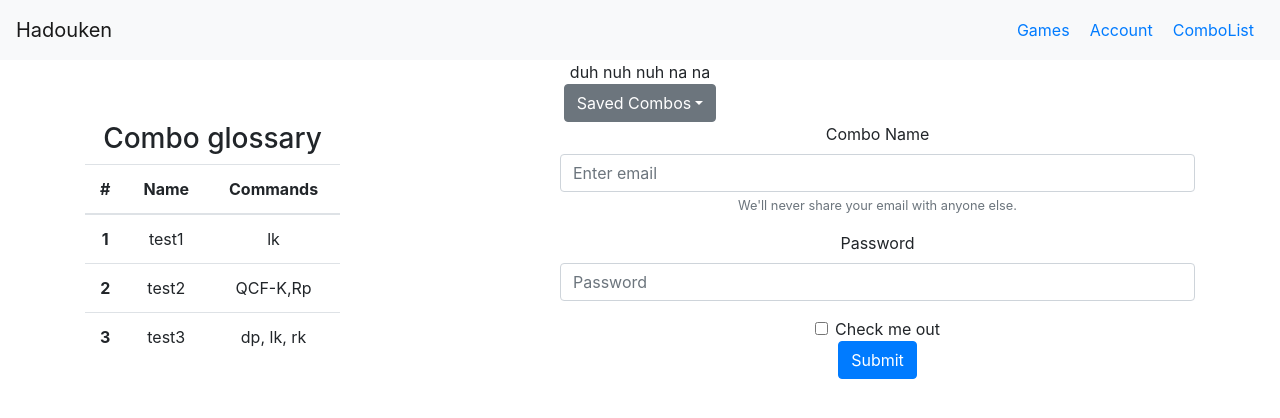
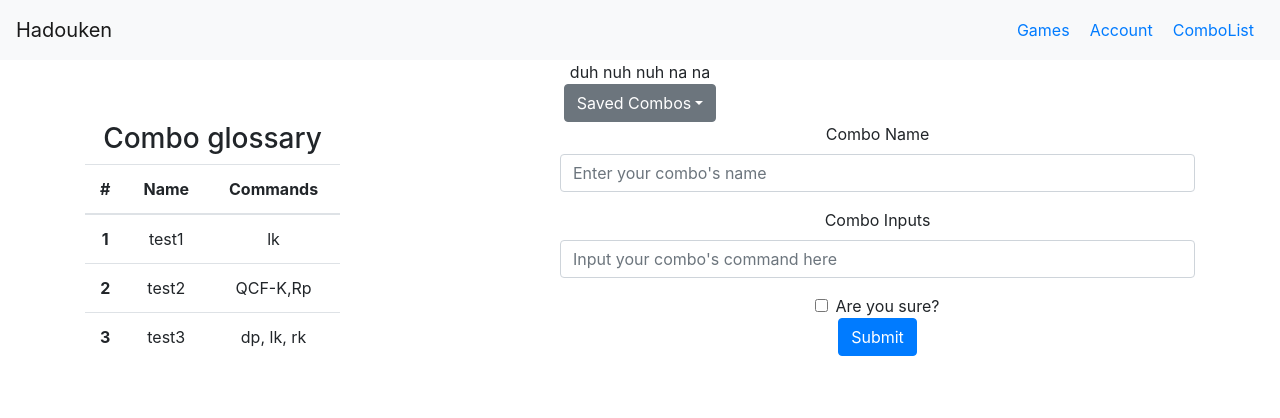
Before and after one commit to drivelikejehu/Hadouken, a React (Create React App) app in the folder client/: page /SF2guile in a window 1280 px wide. Shown: the top 418 px of the page. Built offline with nearby package versions, Linux system fonts and the light colour scheme.

Commit message:
finished out form on combo list component

```diff
--- a/client/src/components/ComboList/ComboList.jsx
+++ b/client/src/components/ComboList/ComboList.jsx
@@ -68,35 +68,32 @@ class ComboList extends Component {
           <div className="col-7">
             <form>
               <div className="form-group">
-                <label for="exampleInputEmail1">Combo Name</label>
+                <label for="ComboNamer">Combo Name</label>
                 <input
                   type="email"
                   className="form-control"
-                  id="exampleInputEmail1"
-                  aria-describedby="emailHelp"
-                  placeholder="Enter email"
+                  id="ComboNamer"
+                  aria-describedby="ComboNamer"
+                  placeholder="Enter your combo's name"
                 />
-                <small id="emailHelp" className="form-text text-muted">
-                  We'll never share your email with anyone else.
-                </small>
               </div>
               <div class="form-group">
-                <label for="exampleInputPassword1">Password</label>
+                <label for="exampleInputPassword1">Combo Inputs</label>
                 <input
-                  type="password"
+                  type="text"
                   className="form-control"
-                  id="exampleInputPassword1"
-                  placeholder="Password"
+                  id="ComboInputs"
+                  placeholder="Input your combo's command here"
                 />
               </div>
               <div class="form-check">
                 <input
                   type="checkbox"
                   className="form-check-input"
-                  id="exampleCheck1"
+                  id="ComboChecker"
                 />
-                <label className="form-check-label" for="exampleCheck1">
-                  Check me out
+                <label className="form-check-label" for="ComboCheck1">
+                  Are you sure?
                 </label>
               </div>
               <button type="submit" className="btn btn-primary">
```
